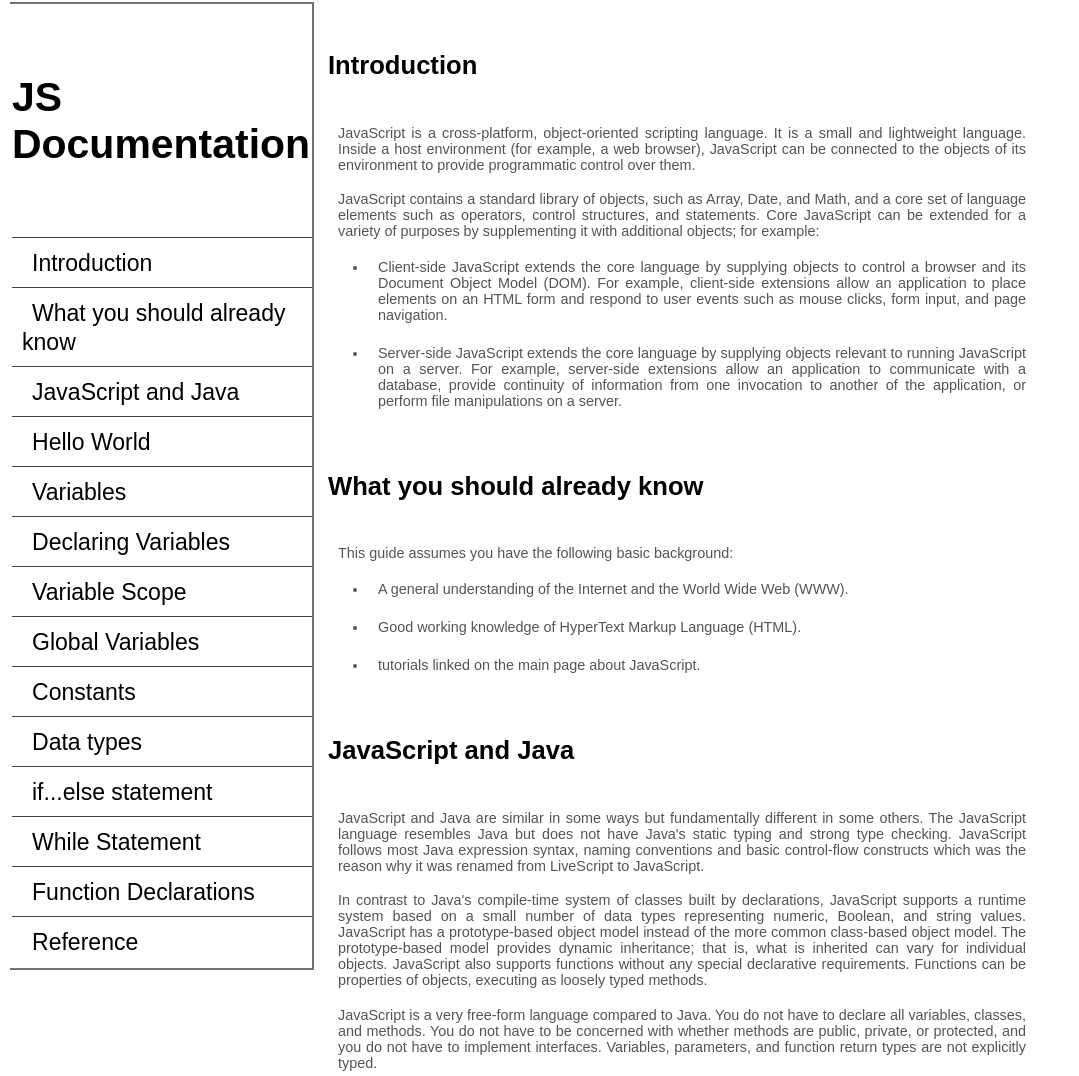
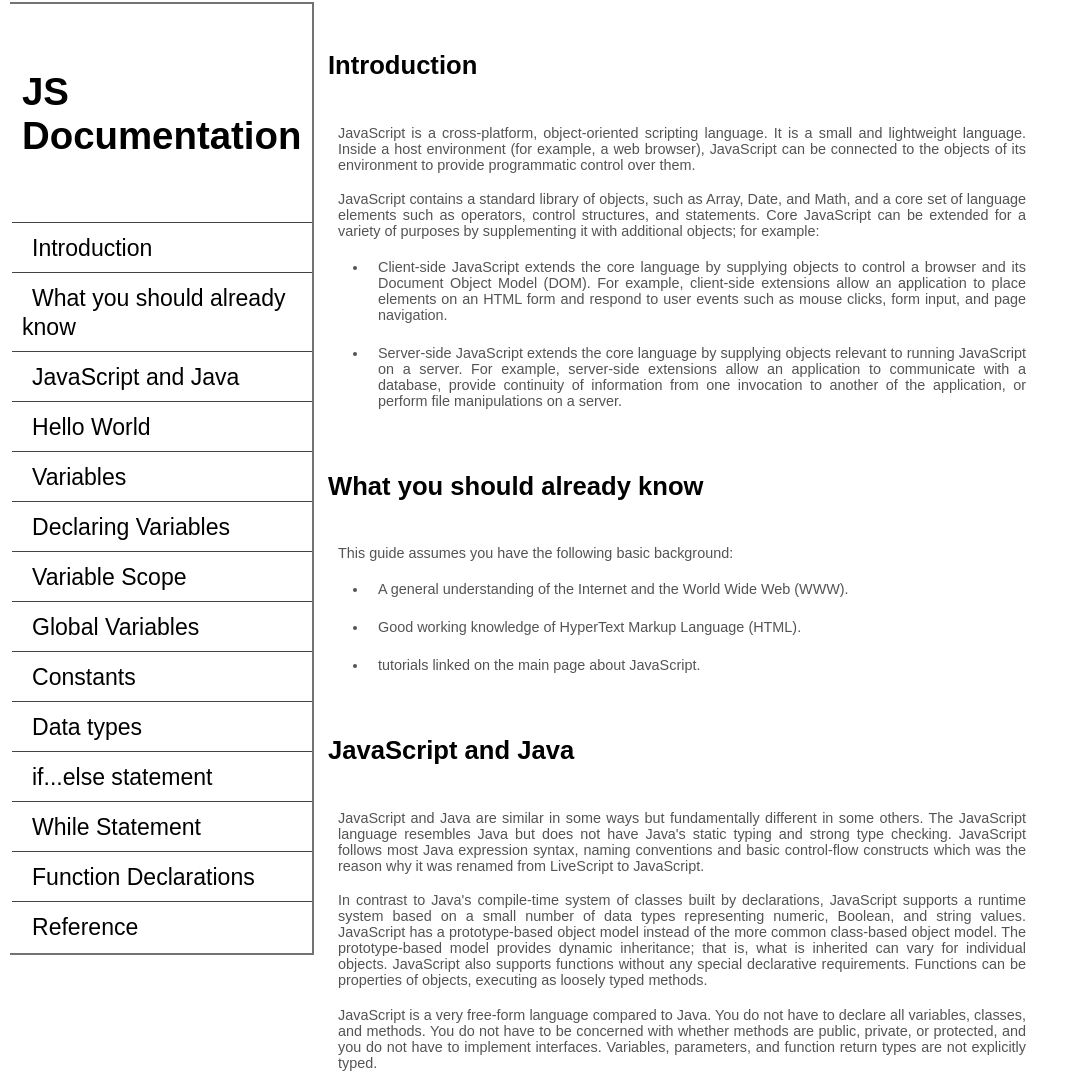
Before and after one commit to Mahnoor-Naeem/WeeklyTask-1, a plain HTML site: page index.html in a window 1280 px wide. Shown: the top 1076 px of the page, without its empty margins (0-1079 px from the left). Drawn offline with Linux system fonts and the light colour scheme.

Commit message:
Update style.css

```diff
--- a/style.css
+++ b/style.css
@@ -21,7 +21,7 @@
     position: fixed;
     top: 0px;
 }
-#navbar>header{
+#navbar>h5{
     font-size: 1.5em;
     padding-left: 10px;
 }
```
